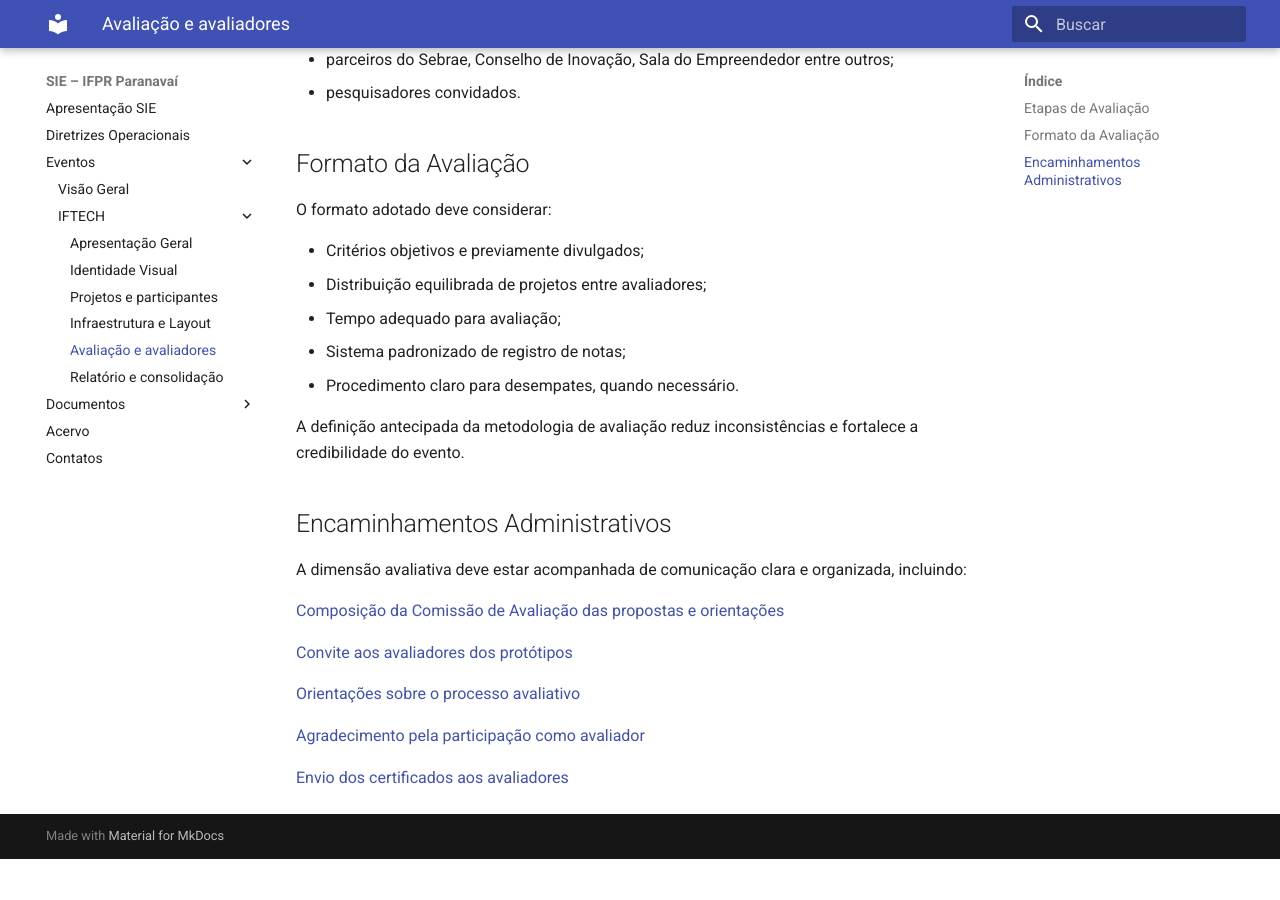
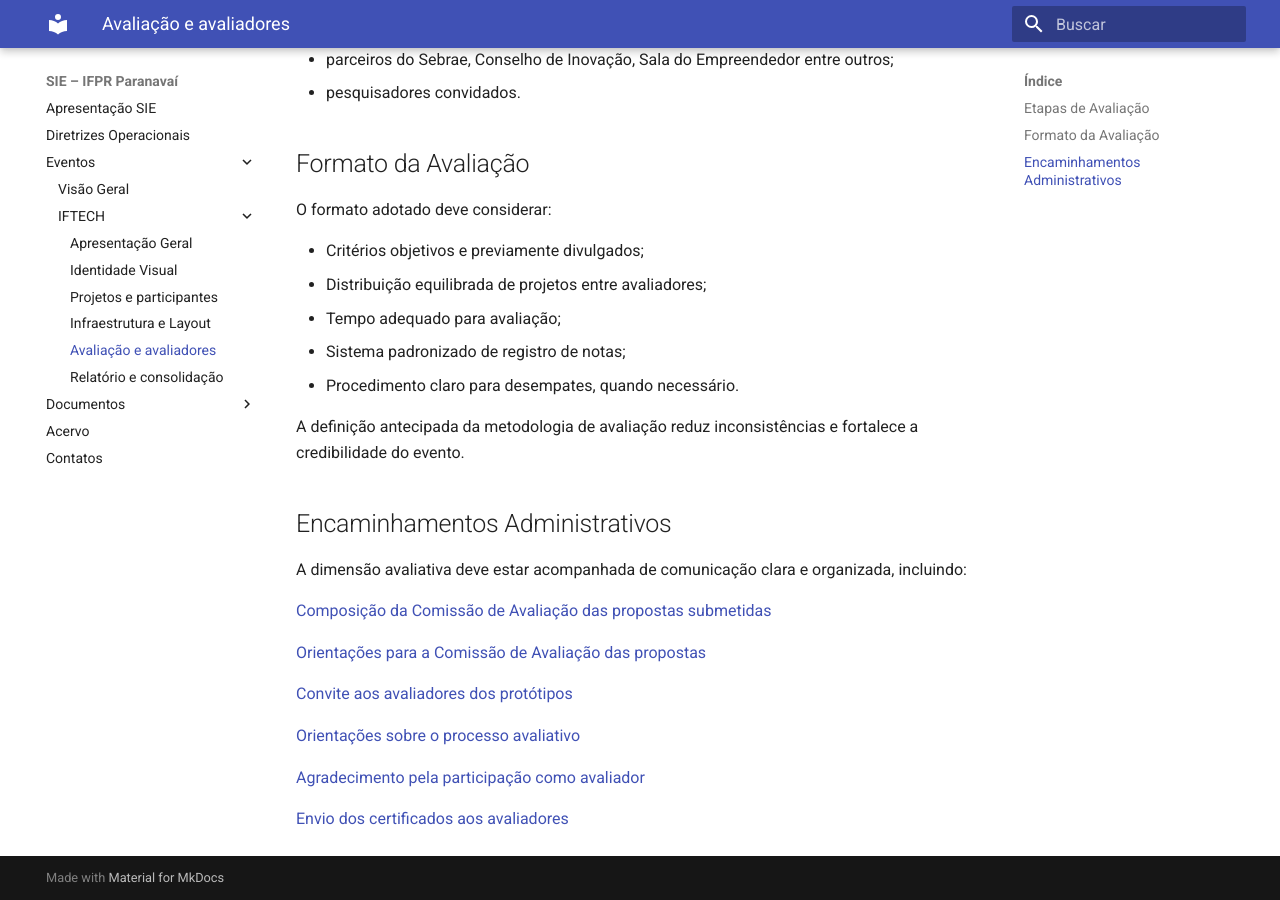
Before and after one commit to ifpr-sie-paranavai/dossie, an MkDocs documentation site: the page built from docs/eventos/iftech/avaliacao.md, in a window 1280 px wide and 900 px high, scrolled down 739 px. Built offline with MkDocs 1.6.1 and Material for MkDocs 9.7.7, drawn with Linux system fonts in a browser that asks for light colours; before the commit the page ends 1598 px from its top, so only the background shows below that.

Commit message:
Update avaliacao.md

```diff
--- a/docs/eventos/iftech/avaliacao.md
+++ b/docs/eventos/iftech/avaliacao.md
@@ -33,7 +33,9 @@ A definição antecipada da metodologia de avaliação reduz inconsistências e
 
 A dimensão avaliativa deve estar acompanhada de comunicação clara e organizada, incluindo:
 
-[Composição da Comissão de Avaliação das propostas e orientações](../../arquivos/Orientações para Avaliação de Projetos – IFTech 2025)
+[Composição da Comissão de Avaliação das propostas submetidas](../../arquivos/Convite - Composicao da Comissao de Avalicao dos projetos submetidos.pdf)
+
+[Orientações para a Comissão de Avaliação das propostas](../../arquivos/Orientações para Avaliação de Projetos – IFTech 2025.pdf)
 
 [Convite aos avaliadores dos protótipos](../../arquivos/Avaliadores - Convite para avaliação de protótipos.pdf)
 
```
